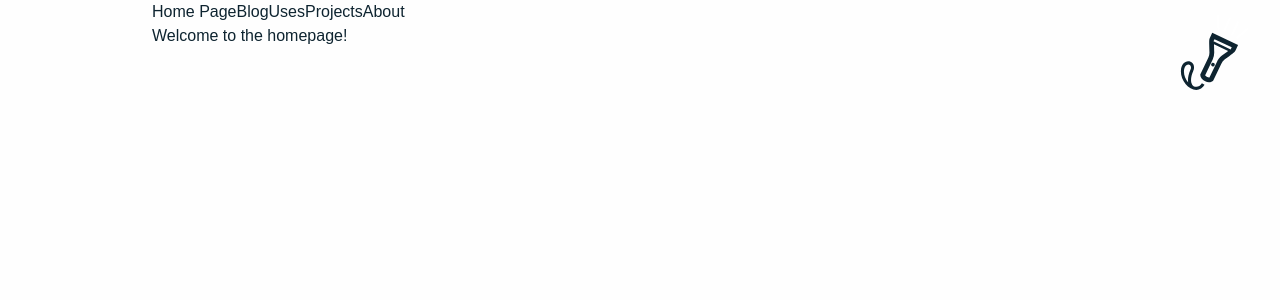
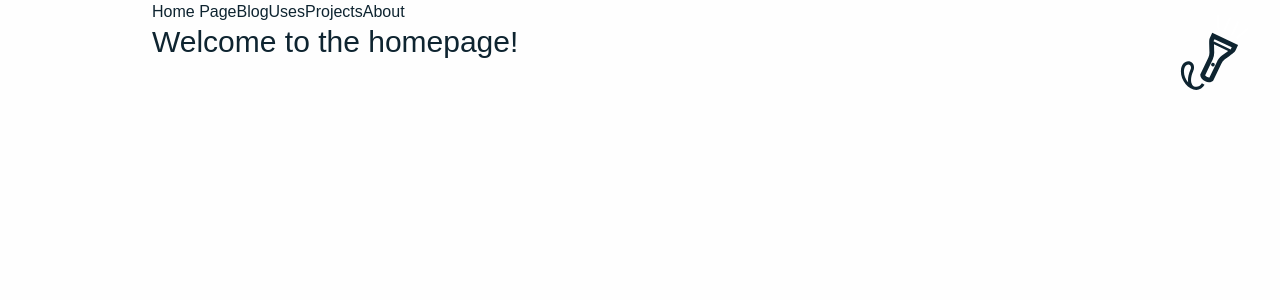
Before and after one commit to thefrugaldev/blog-v2, a Next.js app: page / in a window 1280 px wide. Shown: the top 300 px of the page. Built offline with nearby package versions, Linux system fonts and the light colour scheme.

Commit message:
:art: update base font sizes for titles

```diff
--- a/src/shared/styles/global.css
+++ b/src/shared/styles/global.css
@@ -4,4 +4,16 @@
 
 @layer base {
   @import url('https://fonts.googleapis.com/css2?family=Martel+Sans:wght@300;400&display=swap');
+  h1 {
+    @apply text-3xl;
+  }
+  h2 {
+    @apply text-2xl;
+  }
+  h3,
+  h4,
+  h5,
+  h6 {
+    @apply text-lg;
+  }
 }
```
